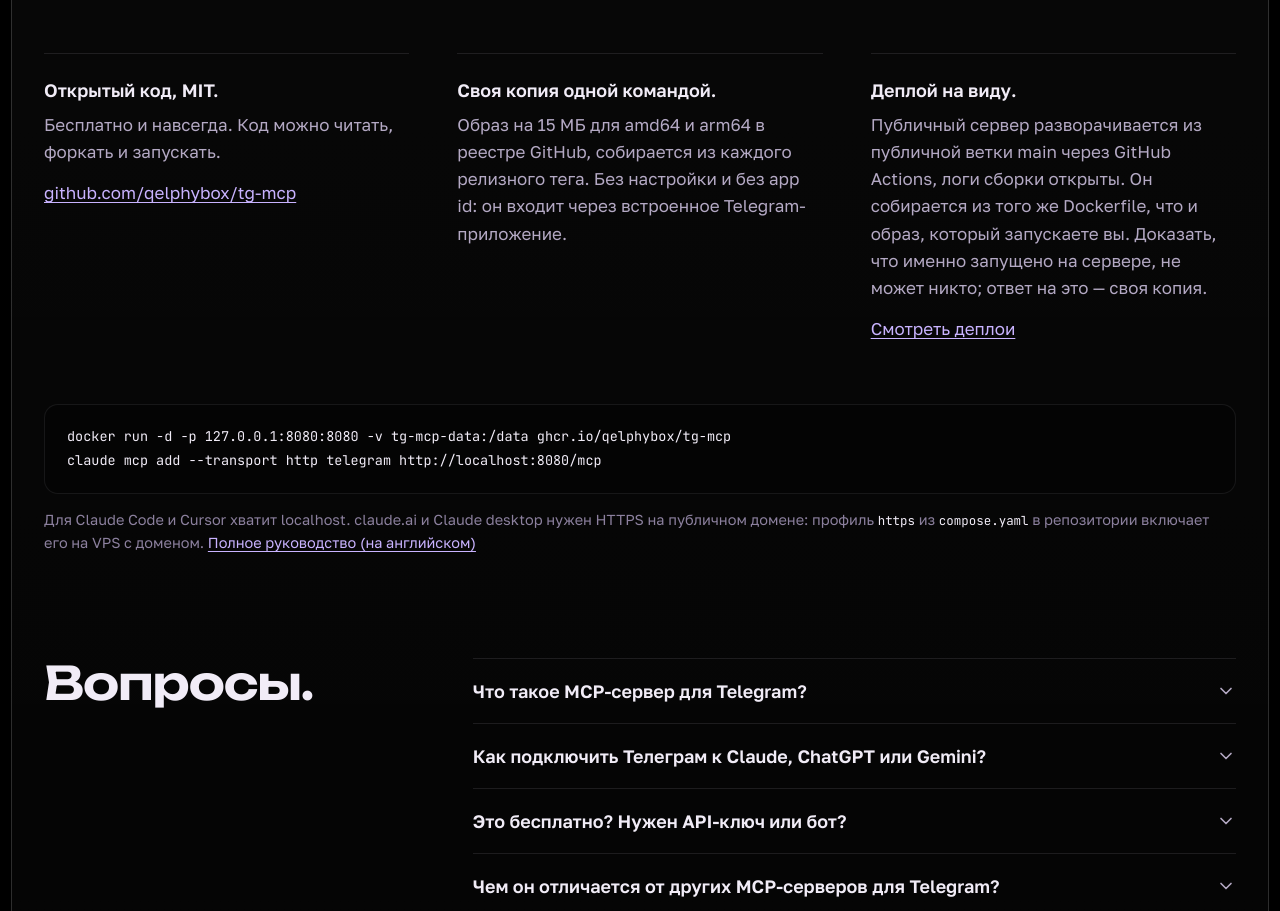
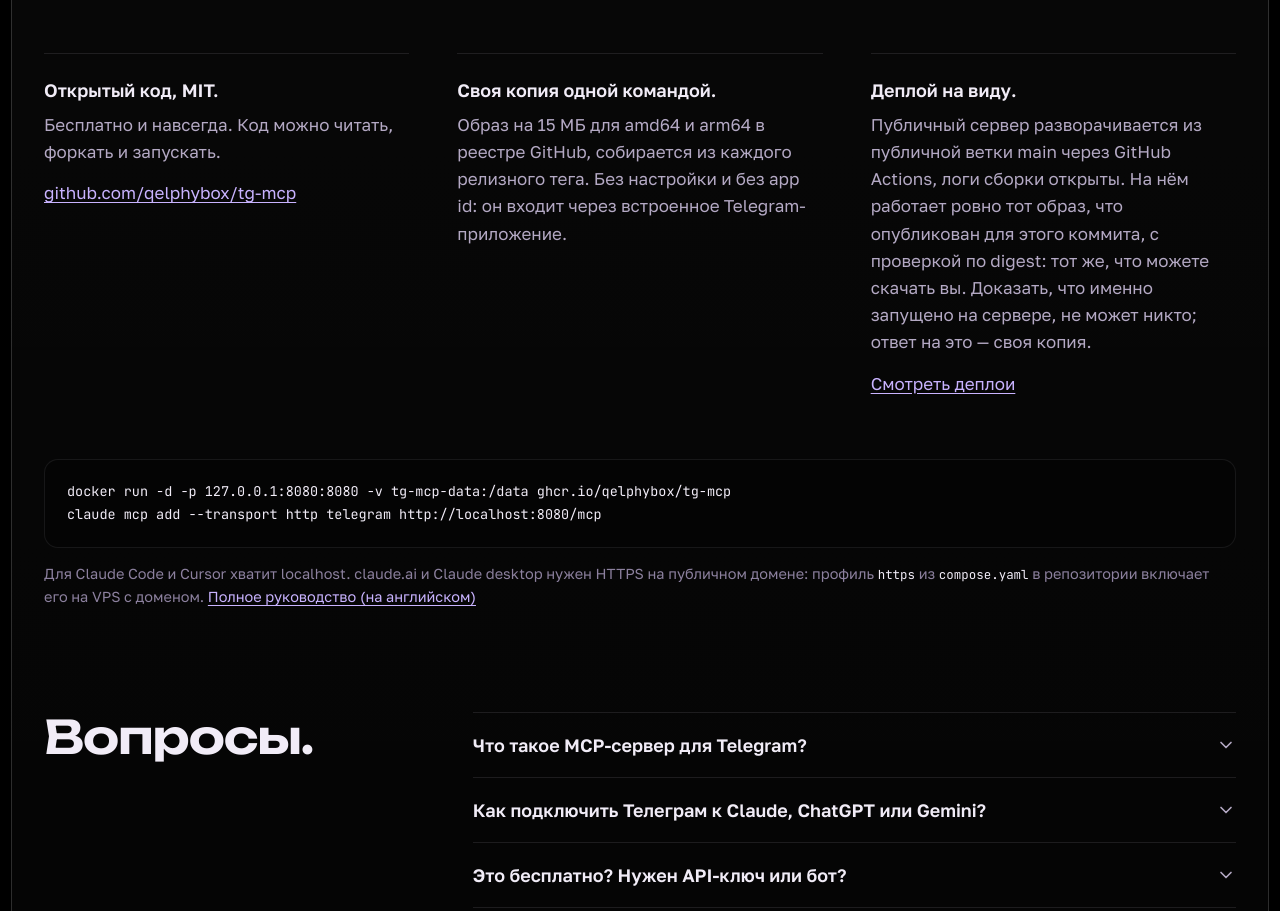
Before and after one commit to qelphybox/tg-mcp, a plain HTML site: page site/ru/index.html in a window 1280 px wide. Shown: the part 2408-3319 px from the top of the page. Drawn offline with Linux system fonts and the light colour scheme; no server answers.

Commit message:
Production deploys the published GHCR image; Kamal never pushes (#105)
A push to main builds once in Publish's edge job, then its deploy job
(deploy.yml as a reusable workflow) runs kamal deploy --skip-push
--version <sha> and checks the server's image has the published digest.
Kamal no longer builds or pushes, so latest moves only on releases. The
server logs in with the deploy job's GITHUB_TOKEN, packages: read only.
Deploy's workflow_dispatch takes a version (rollback to any published sha);
Release's workflow_dispatch points latest and X.Y at an existing version.

Co-Authored-By: Claude Opus 5.5 <noreply@anthropic.com>
Claude-Session: https://claude.ai/code/session_012QiDLqV4hnYQJwWZeXGigR

```diff
--- a/site/ru/index.html
+++ b/site/ru/index.html
@@ -438,7 +438,7 @@ GitHub
 <ul style="margin: 56px 0 0; padding: 0; list-style: none; display: grid; grid-template-columns: repeat(auto-fit, minmax(min(100%, 300px), 1fr)); gap: 0 48px">
 <li style="padding: 22px 0; border-top: 1px solid rgba(241,236,247,.1); display: flex; flex-direction: column; gap: 6px"><strong style="font-size: 18px">Открытый код, MIT.</strong><span style="color: #B4A9C4">Бесплатно и навсегда. Код можно читать, форкать и запускать.</span><a href="https://github.com/qelphybox/tg-mcp" style="align-self: flex-start; padding: 8px 0">github.com/qelphybox/tg-mcp</a></li>
 <li style="padding: 22px 0; border-top: 1px solid rgba(241,236,247,.1); display: flex; flex-direction: column; gap: 6px"><strong style="font-size: 18px">Своя копия одной командой.</strong><span style="color: #B4A9C4">Образ на 15 МБ для amd64 и arm64 в реестре GitHub, собирается из каждого релизного тега. Без настройки и без app id: он входит через встроенное Telegram-приложение.</span></li>
-<li style="padding: 22px 0; border-top: 1px solid rgba(241,236,247,.1); display: flex; flex-direction: column; gap: 6px"><strong style="font-size: 18px">Деплой на виду.</strong><span style="color: #B4A9C4">Публичный сервер разворачивается из публичной ветки main через GitHub Actions, логи сборки открыты. Он собирается из того же Dockerfile, что и образ, который запускаете вы. Доказать, что именно запущено на сервере, не может никто; ответ на это — своя копия.</span><a href="https://github.com/qelphybox/tg-mcp/actions" style="align-self: flex-start; padding: 8px 0">Смотреть деплои</a></li>
+<li style="padding: 22px 0; border-top: 1px solid rgba(241,236,247,.1); display: flex; flex-direction: column; gap: 6px"><strong style="font-size: 18px">Деплой на виду.</strong><span style="color: #B4A9C4">Публичный сервер разворачивается из публичной ветки main через GitHub Actions, логи сборки открыты. На нём работает ровно тот образ, что опубликован для этого коммита, с проверкой по digest: тот же, что можете скачать вы. Доказать, что именно запущено на сервере, не может никто; ответ на это — своя копия.</span><a href="https://github.com/qelphybox/tg-mcp/actions" style="align-self: flex-start; padding: 8px 0">Смотреть деплои</a></li>
 </ul>
 <pre style="margin: 32px 0 0; background: rgba(0,0,0,.28); border: 1px solid rgba(241,236,247,.08); border-radius: 14px; padding: 20px 22px; font-size: 13.5px; line-height: 1.75; color: #F1ECF7; white-space: pre-wrap; word-break: break-word">docker run -d -p 127.0.0.1:8080:8080 -v tg-mcp-data:/data ghcr.io/qelphybox/tg-mcp
 claude mcp add --transport http telegram http://localhost:8080/mcp</pre>
```
Also changed, not shown: site/index.html (+1 -1 lines), 9 other files.
